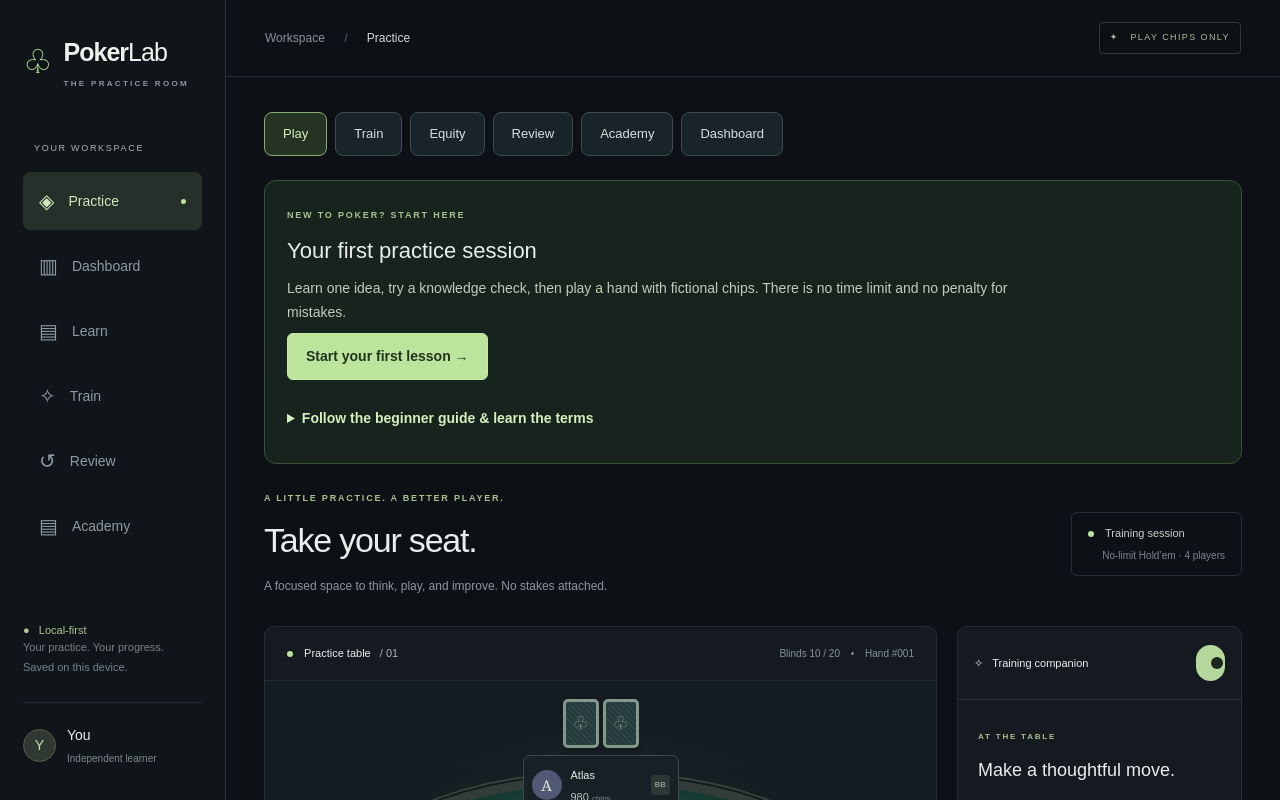
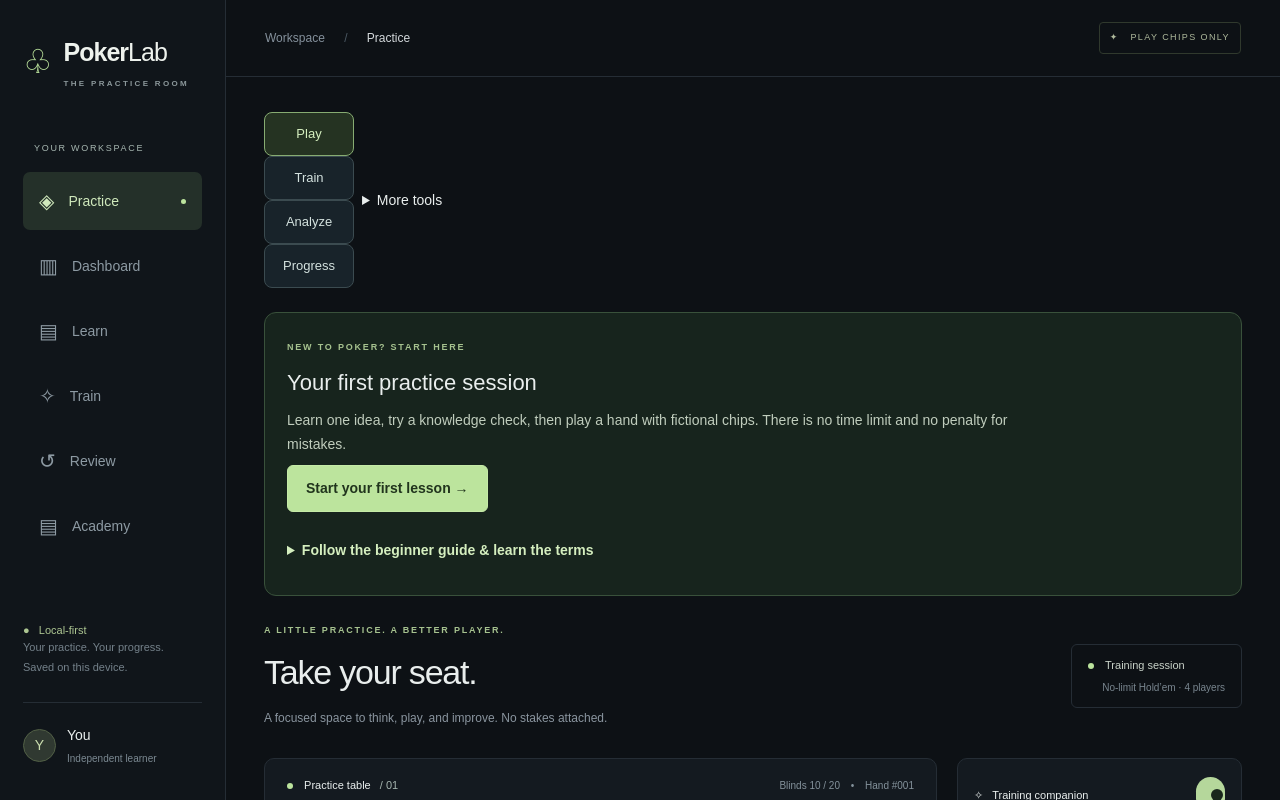
Before and after one commit to vendoraise-lang/Poker-software, a Next.js app: page / in a window 1280 px wide. Shown: the top 800 px of the page. Built offline with nearby package versions, Linux system fonts and the light colour scheme.

Commit message:
Simplify shared navigation with four main destinations and optional tools

```diff
--- a/components/WorkspaceLinks.tsx
+++ b/components/WorkspaceLinks.tsx
@@ -1,24 +1,28 @@
 import Link from "next/link";
+
 export default function WorkspaceLinks({ current }: { current?: string }) {
+  const groups = [
+    { label: "Play", href: "/?workspace=Practice", selected: current === "Play" || current === "Practice" },
+    { label: "Train", href: "/?workspace=Train", selected: current === "Train" || current === "Academy" || current === "Learn" },
+    { label: "Analyze", href: "/review", selected: current === "Review" || current === "Equity" },
+    { label: "Progress", href: "/?workspace=Dashboard", selected: current === "Dashboard" },
+  ];
   return (
-    <nav className="workspace-links" aria-label="PokerLab workspaces">
-      {[
-        ["Play", "/?workspace=Practice"],
-        ["Train", "/?workspace=Train"],
-        ["Equity", "/?workspace=Equity"],
-        ["Review", "/review"],
-        ["Academy", "/academy"],
-        ["Dashboard", "/?workspace=Dashboard"],
-      ].map(([label, href]) => (
-        <Link
-          key={label}
-          href={href}
-          aria-label={`${label} workspace`}
-          aria-current={current === label ? "page" : undefined}
-        >
-          {label}
-        </Link>
-      ))}
+    <nav className="workspace-links workspace-simplified" aria-label="Main navigation">
+      <div className="workspace-primary">
+        {groups.map(({ label, href, selected }) => (
+          <Link key={label} href={href} aria-current={selected ? "page" : undefined}>{label}</Link>
+        ))}
+      </div>
+      <details className="workspace-more">
+        <summary>More tools</summary>
+        <div className="workspace-extra">
+          <Link href="/academy">Academy</Link>
+          <Link href="/?workspace=Equity">Equity calculator</Link>
+          <Link href="/review">Hand review</Link>
+          <Link href="/?workspace=Learn">Quick lessons</Link>
+        </div>
+      </details>
     </nav>
   );
 }
```
